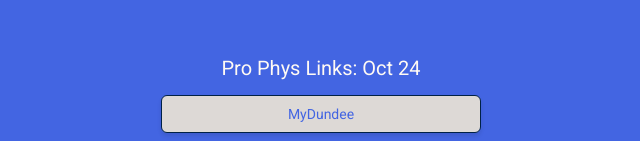
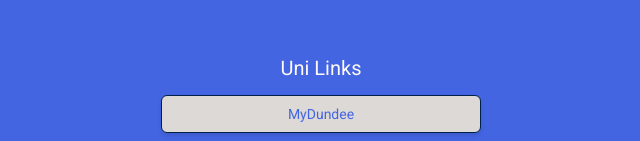
Before and after one commit to Jamie-Hendry/Pro-Physics, a plain HTML site: page index.html in a window 1280 px wide. Shown: the part 224-365 px from the top of the page, without its empty margins (319-959 px from the left). Drawn offline with Linux system fonts and the light colour scheme.

Commit message:
Update index.html

```diff
--- a/index.html
+++ b/index.html
@@ -15,7 +15,7 @@
 <body>
 
   <div class="container">
-    <h2>Pro Phys Links: Oct 24</h2>
+    <h2>Uni Links</h2>
     <p></p>
     <div class="link-container">
       <a href="https://my.dundee.ac.uk/ultra/course" class="link">MyDundee</a>
```
